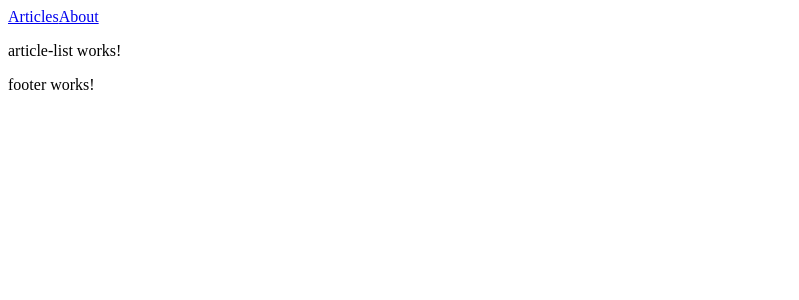
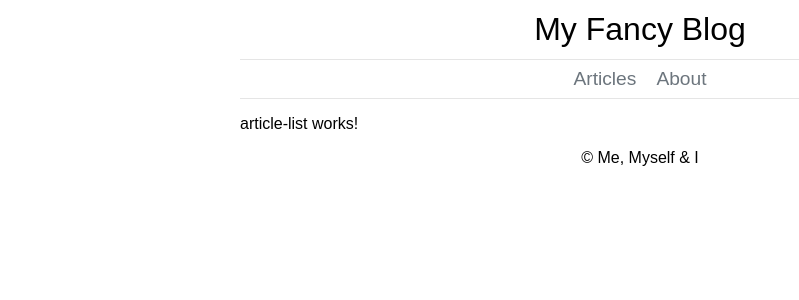
Before and after one commit to patrickgod/ng-blog, an Angular app in the folder ng-blog/: page / in a window 1280 px wide. Shown: the top 300 px of the page, without its empty margins (0-799 px from the left). Built offline with nearby package versions, Linux system fonts and the light colour scheme.

Commit message:
Changed HTML & CSS for body, nav-bar & footer.

```diff
--- a/ng-blog/src/app/footer/footer.component.css
+++ b/ng-blog/src/app/footer/footer.component.css
@@ -0,0 +1,3 @@
+p {
+    text-align: center;
+}
--- a/ng-blog/src/app/footer/footer.component.html
+++ b/ng-blog/src/app/footer/footer.component.html
@@ -1,3 +1,3 @@
 <p>
-  footer works!
+  &copy; Me, Myself & I
 </p>
--- a/ng-blog/src/app/nav-bar/nav-bar.component.css
+++ b/ng-blog/src/app/nav-bar/nav-bar.component.css
@@ -0,0 +1,34 @@
+.title {
+    font-size: 2em;
+    text-align: center;
+    border-bottom: 1px solid #e5e5e5;
+    padding: 0.7rem;
+}
+
+.title a {
+    color: black !important;
+    text-decoration: none !important;
+}
+
+.navbar {
+    font-size: 1.2em;
+    text-align: center;
+    color: #6c757d;
+    border-bottom: 1px solid #e5e5e5;
+    padding: 0.5rem;
+}
+
+.nav-item {
+    padding: 10px;
+    text-decoration: none;
+    color: #6c757d;
+}
+
+.nav-item:visited, .nav-item:active, .nav-item:focus {
+    text-decoration: none;
+    color: #6c757d;
+}
+
+.nav-item:hover {
+    text-decoration: underline;
+}
--- a/ng-blog/src/app/nav-bar/nav-bar.component.html
+++ b/ng-blog/src/app/nav-bar/nav-bar.component.html
@@ -1,2 +1,9 @@
-<a routerLink="/articles">Articles</a>
-<a routerLink="/about">About</a>
+<header>
+  <div class="title">
+    <a routerLink="">My Fancy Blog</a>
+  </div>
+  <nav class="navbar">
+    <a routerLink="/articles" class="nav-item">Articles</a>
+    <a routerLink="/about" class="nav-item">About</a>
+  </nav>
+</header>
--- a/ng-blog/src/styles.css
+++ b/ng-blog/src/styles.css
@@ -1 +1,5 @@
-/* You can add global styles to this file, and also import other style files */
+body {
+    margin: 0 auto;
+    max-width: 800px;
+    font-family: Arial, Helvetica, sans-serif;
+}
```
